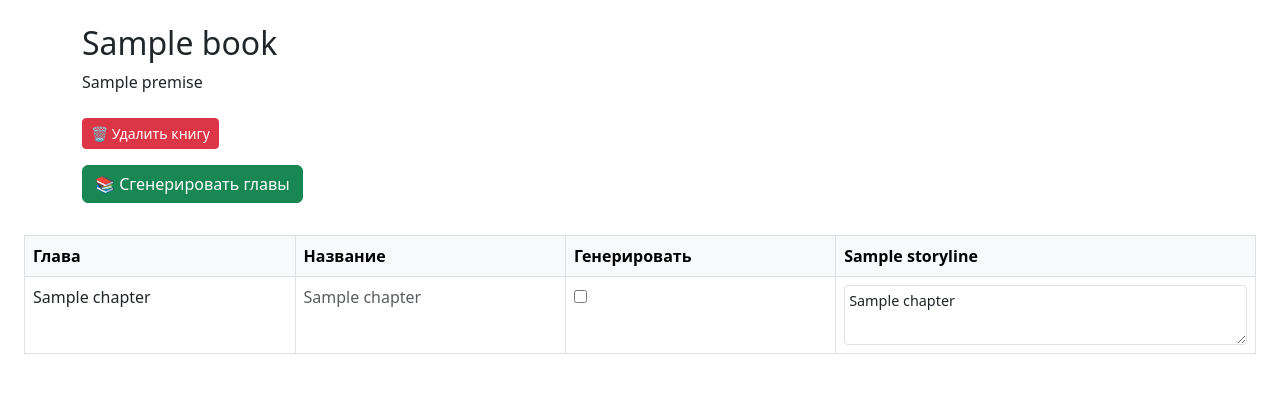
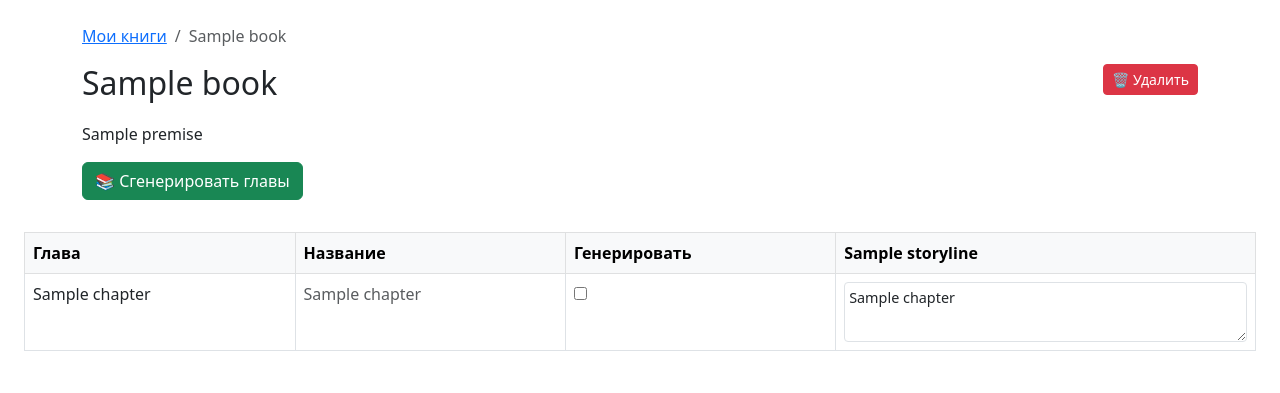
Before and after one commit to TDHster/BookSmith, a Flask app: template web/templates/book_outline.html in a window 1280 px wide. Shown: the top 393 px of the page. Run offline with Flask 3, Linux system fonts and the light colour scheme; the template is opened without the code that fills it: most values are stand-ins (such as "Sample title", 1, 10 or a date in 2020); parts of the project's set-up code (start-up, migrations or seed data) failed here and were passed over; some libraries are stand-ins or nearby versions.

Commit message:
visual improove and more confidence delete book

```diff
--- a/web/app.py
+++ b/web/app.py
@@ -38,11 +38,19 @@ def create_book():
     description = request.form["description"]
     title = request.form.get("title", "Новая книга")
     user_id = get_current_user_id()
+    book_id = 1  # временно, пока не будет выбора
 
     logger.info(f"[WEB] Создание новой книги: {title}")
     session = Session()
 
     try:
+        # Удаляем старую книгу (если есть)
+        session.execute(delete(PlotEvent).where(PlotEvent.chapter.has(book_id=book_id)))
+        session.execute(delete(PlotLine).where(PlotLine.book_id == book_id))
+        session.execute(delete(Chapter).where(Chapter.book_id == book_id))
+        session.execute(delete(Book).where(Book.id == book_id))
+        session.commit()
+
         # Инициализируем компоненты
         llm = LLMClientFactory.create_client(language='gemini')
         generator = BookGenerator(llm)
@@ -51,7 +59,7 @@ def create_book():
         # Генерируем сюжет
         storylines, chapters = generator.generate_outline(description)
 
-        # Сохраняем как НОВУЮ книгу (без удаления старых!)
+        # Сохраняем как новую книгу с id=1
         manager.save_outline(
             book_title=title,
             premise=description,
@@ -60,19 +68,15 @@ def create_book():
             user_id=user_id
         )
 
-        # Находим ID новой книги
-        book = session.query(Book).filter(Book.user_id == user_id).order_by(Book.id.desc()).first()
+        # Загружаем и возвращаем таблицу
+        data = manager.load_outline(book_id)
+        if not data:
+            return "<div class='alert alert-danger'>Не удалось загрузить сюжет</div>", 500
 
-        # Загружаем сюжет
-        data = manager.load_outline(book.id)
-        storylines = data["storylines"]
-        chapters = data["chapters"]
-
-        # Возвращаем таблицу
         return render_template("book_outline_table.html",
-                             book=book,
-                             storylines=storylines,
-                             chapters=chapters)
+                             book=data["book"],
+                             storylines=data["storylines"],
+                             chapters=data["chapters"])
 
     except Exception as e:
         logger.error(f"Ошибка при создании книги: {e}")
--- a/web/templates/book_outline.html
+++ b/web/templates/book_outline.html
@@ -3,21 +3,37 @@
 
 {% block content %}
 <input type="hidden" name="book_id" value="{{ book.id }}">
-<h2>{{ book.title }}</h2>
-<p>{{ book.premise }}</p>
 
-<!-- 🔴 Кнопка удаления -->
-<div class="mt-4">
+<nav aria-label="breadcrumb">
+  <ol class="breadcrumb">
+    <li class="breadcrumb-item"><a href="/books">Мои книги</a></li>
+    <li class="breadcrumb-item active" aria-current="page">{{ book.title }}</li>
+  </ol>
+</nav>
+
+
+<!-- Заголовок и кнопки на одной строке -->
+<div class="d-flex justify-content-between align-items-start mb-3">
+  <div>
+    <h2 class="mb-1">{{ book.title }}</h2>
+  </div>
+
+  <div class="d-flex gap-2">
+    <!-- Кнопка "Удалить книгу" -->
     <button
       hx-post="/delete-book"
-    hx-confirm="Вы уверены? Это удалит всю книгу и все главы безвозвратно."
+      hx-confirm="Удалить книгу безвозвратно?"
       class="btn btn-danger btn-sm"
       name="book_id"
       value="{{ book.id }}"
     >
-    🗑 Удалить книгу
+      🗑 Удалить
     </button>
   </div>
+</div>
+
+
+<p>{{ book.premise }}</p>
 
 <div class="mt-3"></div>
   <button
```
Lines whose indentation alone changed are shown as unchanged.
